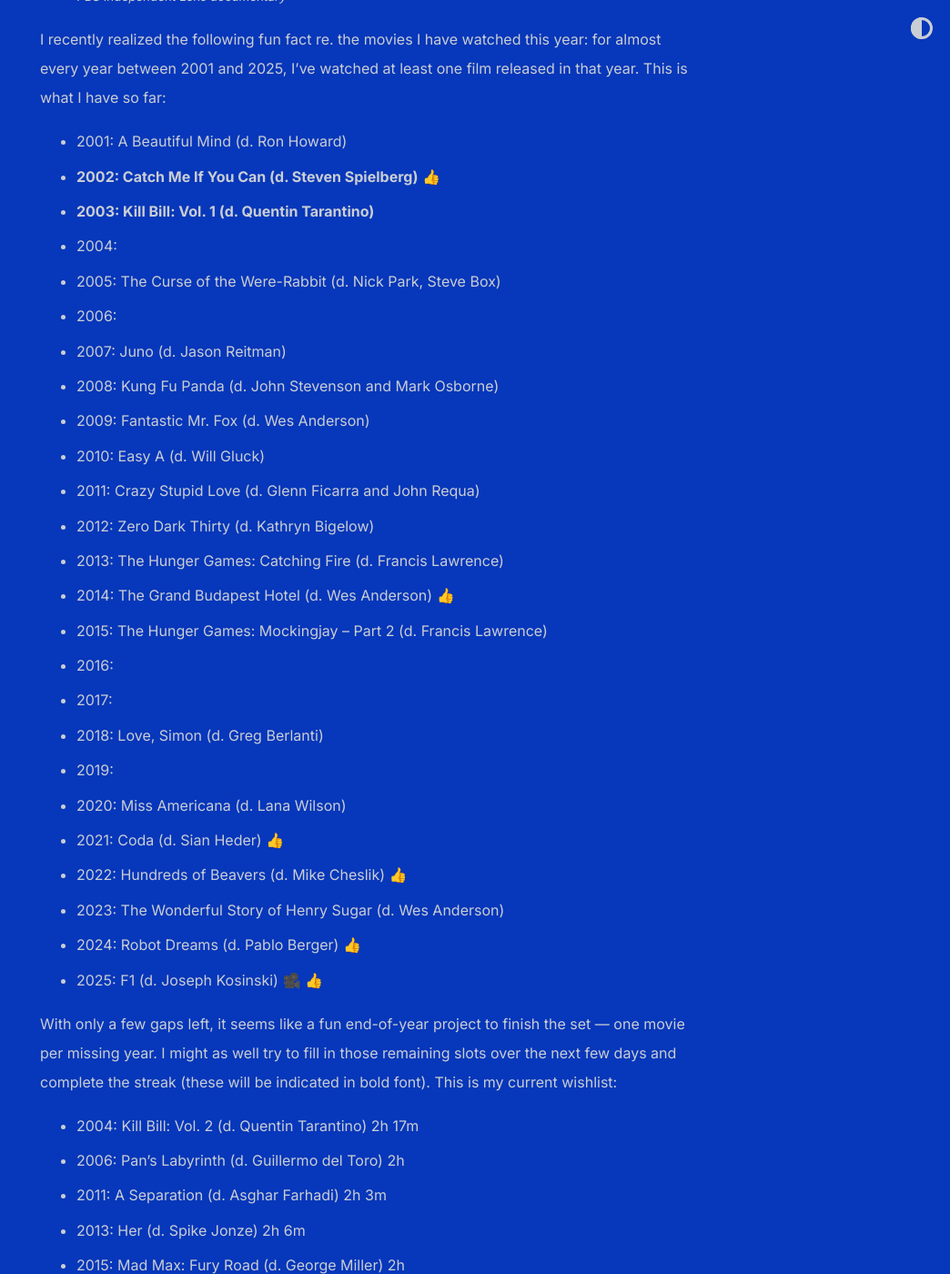
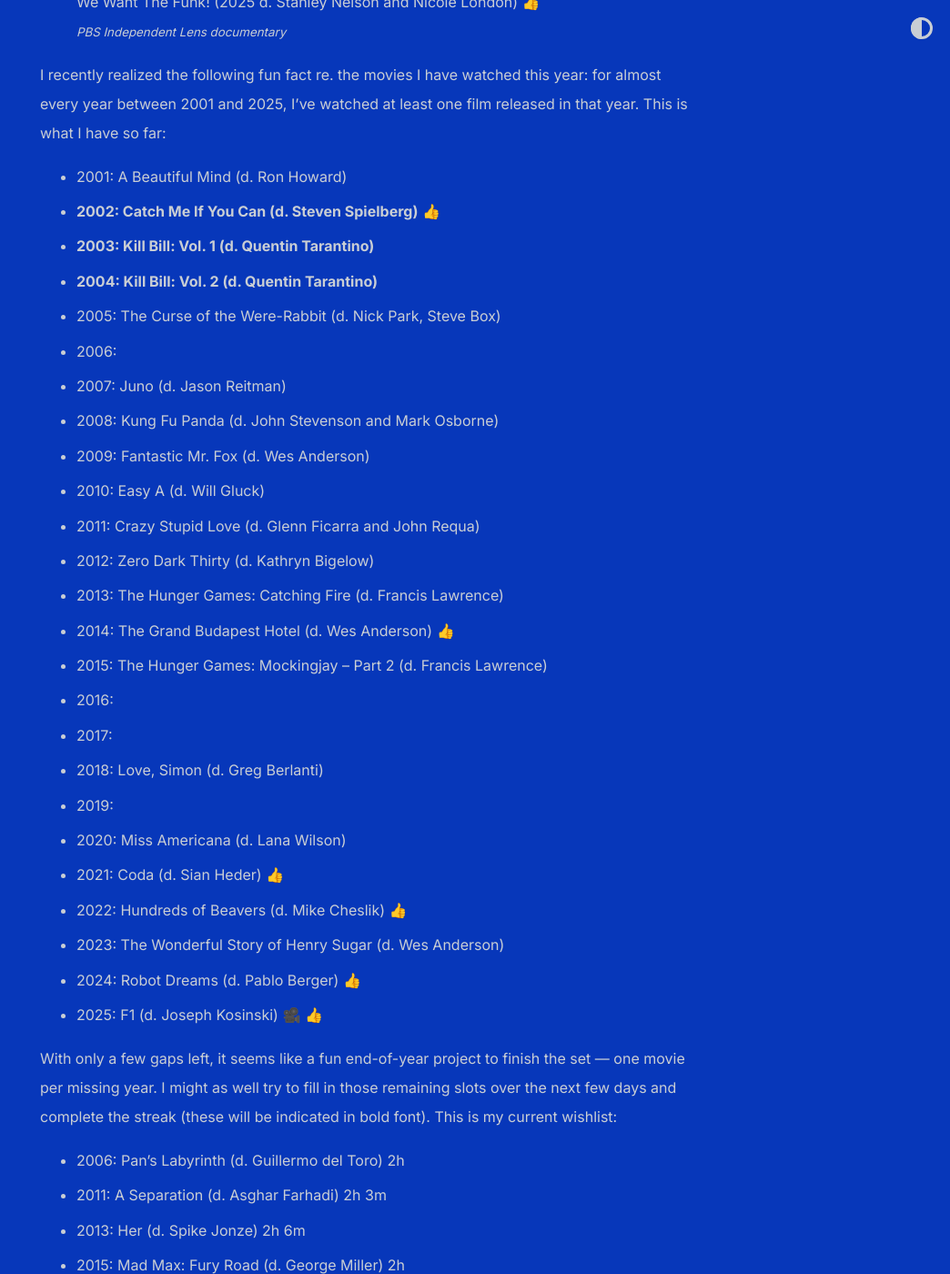
Before and after one commit to shihankanungo/shihankanungo.github.io, a Jekyll site: the page built from movies.md, in a window 1280 px wide and 1400 px high, scrolled down 2939 px. Shown: the whole window at 91% size, without its empty margins (236-1280 px from the left). Built offline with Jekyll 4.4.1, drawn with Linux system fonts in a browser that asks for light colours; some of the changed lines change nothing that is shown; some of the changed text lies outside the part shown.

Commit message:
Update movies.md

```diff
--- a/movies.md
+++ b/movies.md
@@ -25,6 +25,7 @@
 - A Beautiful Mind (2001 d. Ron Howard)
 - Catch Me If You Can (2002 d. Steven Spielberg)  👍
 - Kill Bill: Vol. 1 (2003 d. Quentin Tarantino)
+- Kill Bill: Vol. 2 (2004 d. Quentin Tarantino)
 - Juno (2007 d. Jason Reitman)
 - Easy A (2010 d. Will Gluck)
 - Crazy Stupid Love (2011 d. Glenn Ficarra and John Requa)
@@ -68,7 +69,7 @@
 - 2001: A Beautiful Mind (d. Ron Howard)
 - **2002: Catch Me If You Can (d. Steven Spielberg)**  👍
 - **2003: Kill Bill: Vol. 1 (d. Quentin Tarantino)**
-- 2004:
+- **2004: Kill Bill: Vol. 2 (d. Quentin Tarantino)**
 - 2005: The Curse of the Were-Rabbit (d. Nick Park, Steve Box)
 - 2006:
 - 2007: Juno (d. Jason Reitman)
@@ -93,7 +94,6 @@
 
 With only a few gaps left, it seems like a fun end-of-year project to finish the set &mdash; one movie per missing year. I might as well try to fill in those remaining slots over the next few days and complete the streak (these will be indicated in bold font). This is my current wishlist:
 
-- 2004: Kill Bill: Vol. 2 (d. Quentin Tarantino) 2h 17m
 - 2006: Pan's Labyrinth (d. Guillermo del Toro) 2h
 - 2011: A Separation (d. Asghar Farhadi) 2h 3m
 - 2013: Her (d. Spike Jonze) 2h 6m
```
